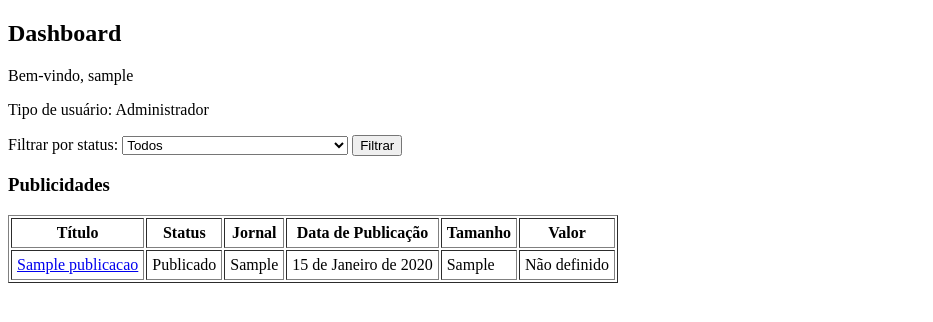
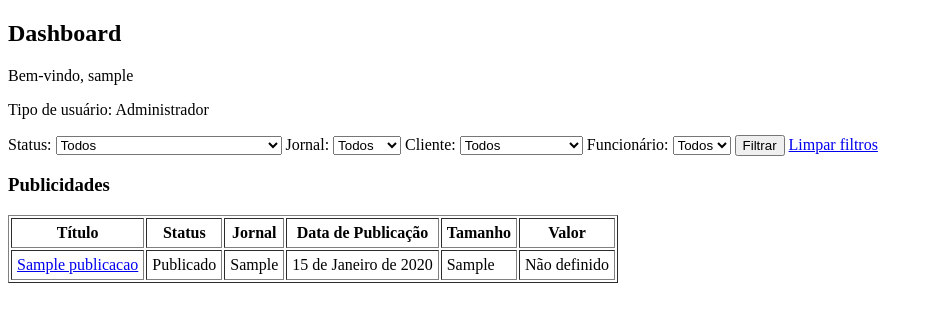
Before and after one commit to MMunhen/legal-publication-management, a Django app: page /dashboard/ in a window 1280 px wide. Shown: the part 111-433 px from the top of the page, without its empty margins (0-933 px from the left). Run offline with Django 5.2, Linux system fonts and the light colour scheme; a user stored in the database is signed in; tables that the repository leaves empty hold one stand-in row (values such as "Sample post").

Commit message:
feat: adiciona filtros avançados no dashboard

```diff
--- a/core/views.py
+++ b/core/views.py
@@ -1,6 +1,6 @@
 from django.contrib.auth.decorators import login_required
 from django.shortcuts import render, redirect, get_object_or_404
-from publicacoes.models import Publicacao, MensagemPublicacao
+from publicacoes.models import Publicacao
 from usuarios.models import Usuario, Empresa
 from .forms import CadastroClienteForm, StatusPublicacaoForm, MateriaFormatadaForm, MensagemPublicacaoForm, NovaPublicacaoForm, AdminPublicacaoForm, MinhaContaForm
 from django.contrib import messages
@@ -13,7 +13,11 @@ def home(request):
 def dashboard(request):
     usuario = request.user
     nova_publicacao_form = None
+
     status_filtro = request.GET.get('status')
+    jornal_filtro = request.GET.get('jornal')
+    cliente_filtro = request.GET.get('cliente')
+    funcionario_filtro = request.GET.get('funcionario')
 
     if usuario.tipo_usuario == 'admin':
         publicacoes = Publicacao.objects.all()
@@ -45,16 +49,45 @@ def dashboard(request):
                     publicacao.status = 'pendente'
                     publicacao.save()
 
+                    messages.success(request, 'Publicidade solicitada com sucesso.')
                     return redirect('detalhe_publicacao', id=publicacao.id)
+    publicacoes_base = publicacoes
 
     if status_filtro:
         publicacoes = publicacoes.filter(status=status_filtro)
+
+    if jornal_filtro:
+        publicacoes = publicacoes.filter(jornal=jornal_filtro)
+
+    if usuario.tipo_usuario == 'admin':
+        if cliente_filtro:
+            publicacoes = publicacoes.filter(cliente_id=cliente_filtro)
+
+        if funcionario_filtro:
+            publicacoes = publicacoes.filter(
+                funcionario_responsavel_id=funcionario_filtro
+            )
+
+    jornais_opcoes = publicacoes_base.exclude(jornal='').values_list('jornal',flat=True).distinct().order_by('jornal')
+
+    clientes_opcoes = Empresa.objects.all().order_by('nome')
+
+    funcionarios_opcoes = Usuario.objects.filter(
+        tipo_usuario__in=['funcionario'],
+        is_active=True
+    ).order_by('username')
 
     return render(request, 'core/dashboard.html', {
         'publicacoes': publicacoes,
         'nova_publicacao_form': nova_publicacao_form,
         'status_filtro': status_filtro,
+        'jornal_filtro': jornal_filtro,
+        'cliente_filtro': cliente_filtro,
+        'funcionario_filtro': funcionario_filtro,
         'status_opcoes': Publicacao.STATUS,
+        'jornais_opcoes': jornais_opcoes,
+        'clientes_opcoes': clientes_opcoes,
+        'funcionarios_opcoes': funcionarios_opcoes,
     })
 
 def cadastro_cliente(request):
--- a/publicacoes/admin.py
+++ b/publicacoes/admin.py
@@ -62,7 +62,7 @@ class PublicacaoAdmin(admin.ModelAdmin):
     def formfield_for_foreignkey(self, db_field, request, **kwargs):
         if db_field.name == "funcionario_responsavel":
             kwargs["queryset"] = Usuario.objects.filter(
-                tipo_usuario__in=['admin', 'funcionario'],
+                tipo_usuario__in=['funcionario'],
                 is_active=True
             )
 
--- a/templates/core/dashboard.html
+++ b/templates/core/dashboard.html
@@ -9,8 +9,7 @@
     <p>Tipo de usuário: {{ request.user.get_tipo_usuario_display }}</p>
 
     <form method="get">
-        <label for="status">Filtrar por status:</label>
-
+        <label for="status">Status:</label>
         <select name="status" id="status">
             <option value="">Todos</option>
 
@@ -21,7 +20,44 @@
             {% endfor %}
         </select>
 
+        <label for="jornal">Jornal:</label>
+        <select name="jornal" id="jornal">
+            <option value="">Todos</option>
+
+            {% for jornal in jornais_opcoes %}
+                <option value="{{ jornal }}" {% if jornal_filtro == jornal %}selected{% endif %}>
+                    {{ jornal }}
+                </option>
+            {% endfor %}
+        </select>
+
+        {% if request.user.tipo_usuario == 'admin' %}
+            <label for="cliente">Cliente:</label>
+            <select name="cliente" id="cliente">
+                <option value="">Todos</option>
+
+                {% for cliente in clientes_opcoes %}
+                    <option value="{{ cliente.id }}" {% if cliente_filtro == cliente.id|stringformat:"s" %}selected{% endif %}>
+                        {{ cliente.nome }}
+                    </option>
+                {% endfor %}
+            </select>
+
+            <label for="funcionario">Funcionário:</label>
+            <select name="funcionario" id="funcionario">
+                <option value="">Todos</option>
+
+                {% for funcionario in funcionarios_opcoes %}
+                    <option value="{{ funcionario.id }}" {% if funcionario_filtro == funcionario.id|stringformat:"s" %}selected{% endif %}>
+                        {{ funcionario.username }}
+                    </option>
+                {% endfor %}
+            </select>
+        {% endif %}
+
         <button type="submit">Filtrar</button>
+
+        <a href="{% url 'dashboard' %}">Limpar filtros</a>
     </form>
 
     <h3>Publicidades</h3>
```
